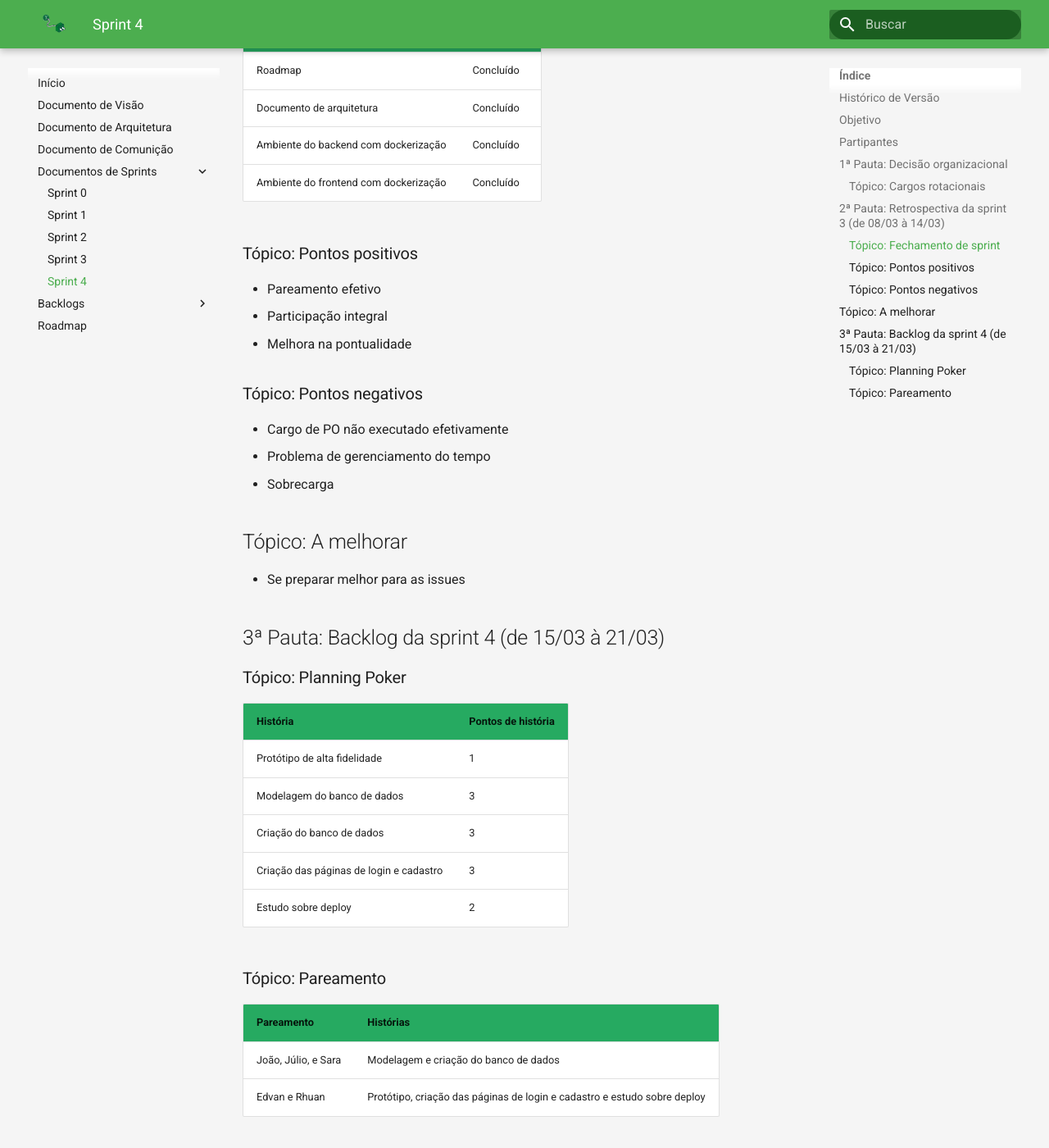
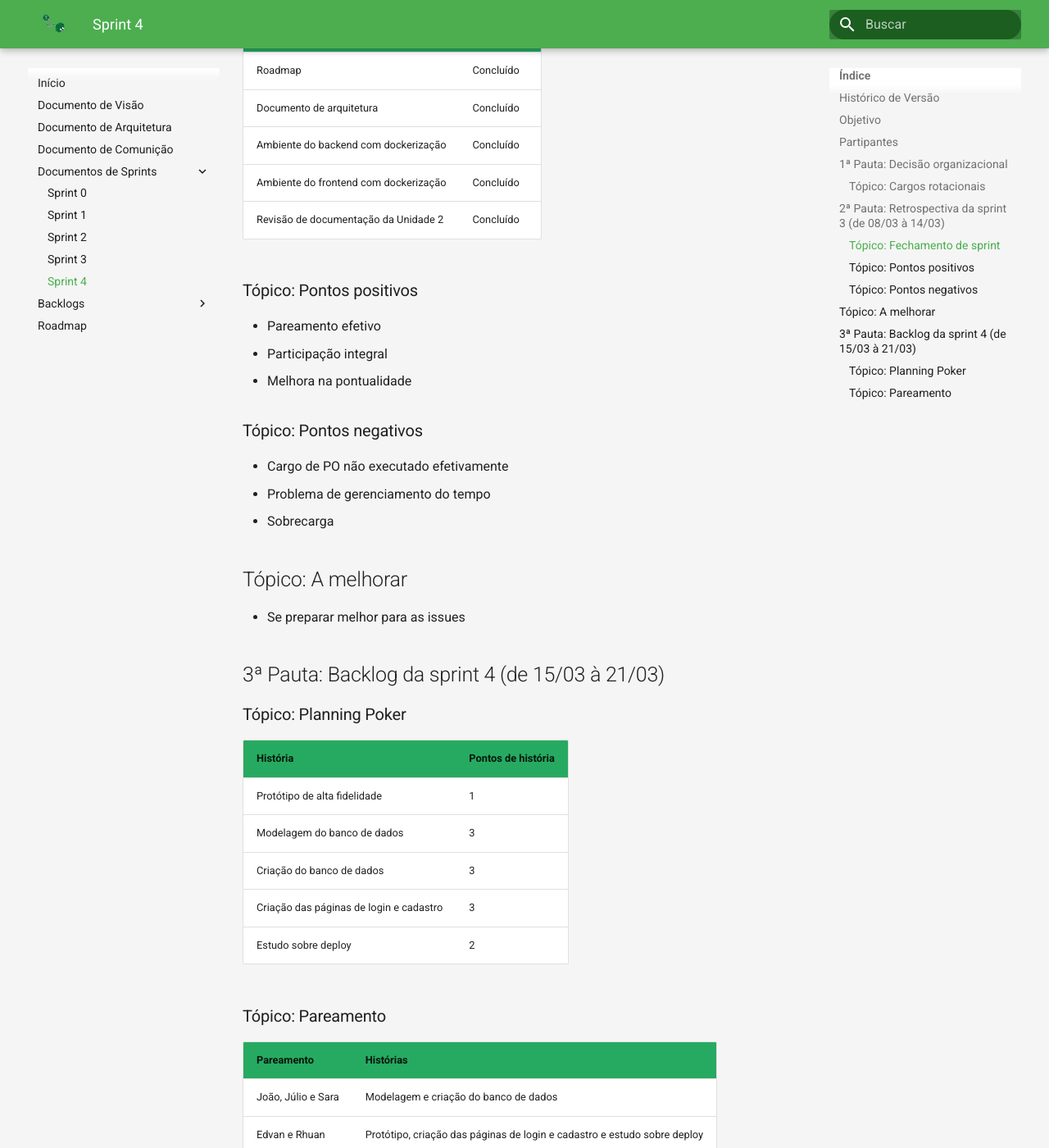
Before and after one commit to Conecta-UnB/Conecta-UnB-Wiki, an MkDocs documentation site: the page built from docs/sprints/sprint4.md, in a window 1280 px wide and 1400 px high, scrolled down 1032 px. Shown: the whole window at 82% size. Built offline with MkDocs 1.6.1 and Material for MkDocs 9.7.7, drawn with Linux system fonts in a browser that asks for light colours.

```diff
--- a/docs/sprints/sprint4.md
+++ b/docs/sprints/sprint4.md
@@ -36,6 +36,7 @@ Este documento é uma ata da reunião de retrospectiva da sprint 3, e de início
 | Documento de arquitetura | Concluído |
 | Ambiente do backend com dockerização | Concluído |
 | Ambiente do frontend com dockerização | Concluído |
+| Revisão de documentação da Unidade 2 | Concluído |
 
 ### Tópico: Pontos positivos
 
@@ -70,5 +71,5 @@ Este documento é uma ata da reunião de retrospectiva da sprint 3, e de início
 
 | Pareamento | Histórias |
 |--|--|
-| João, Júlio,  e Sara | Modelagem e criação do banco de dados |
+| João, Júlio e Sara | Modelagem e criação do banco de dados |
 | Edvan e Rhuan | Protótipo, criação das páginas de login e cadastro e estudo sobre deploy |
```
Also changed, not shown: docs/sprints/sprint3.md (+1 -1 lines), .github/branch_policies.md, .github/commit_policies.md.
